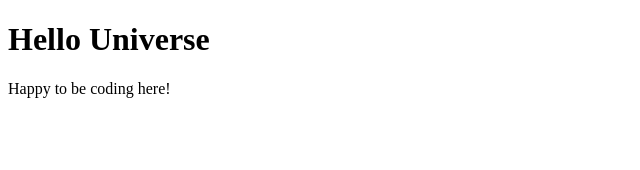
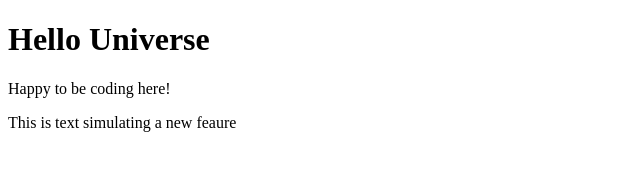
Before and after one commit to Noa-mcgrath/my-first-repo, a plain HTML site: page index.html in a window 1280 px wide. Shown: the whole page, without its empty margins (0-640 px from the left). Drawn offline with Linux system fonts and the light colour scheme.

Commit message:
feat: simulate new feature

```diff
--- a/index.html
+++ b/index.html
@@ -10,5 +10,8 @@
     </h1>
     <p>Happy to be coding here!
     </p>
+    <div>
+        This is text simulating a new feaure
+    </div>
 </body>
 </html>
```
